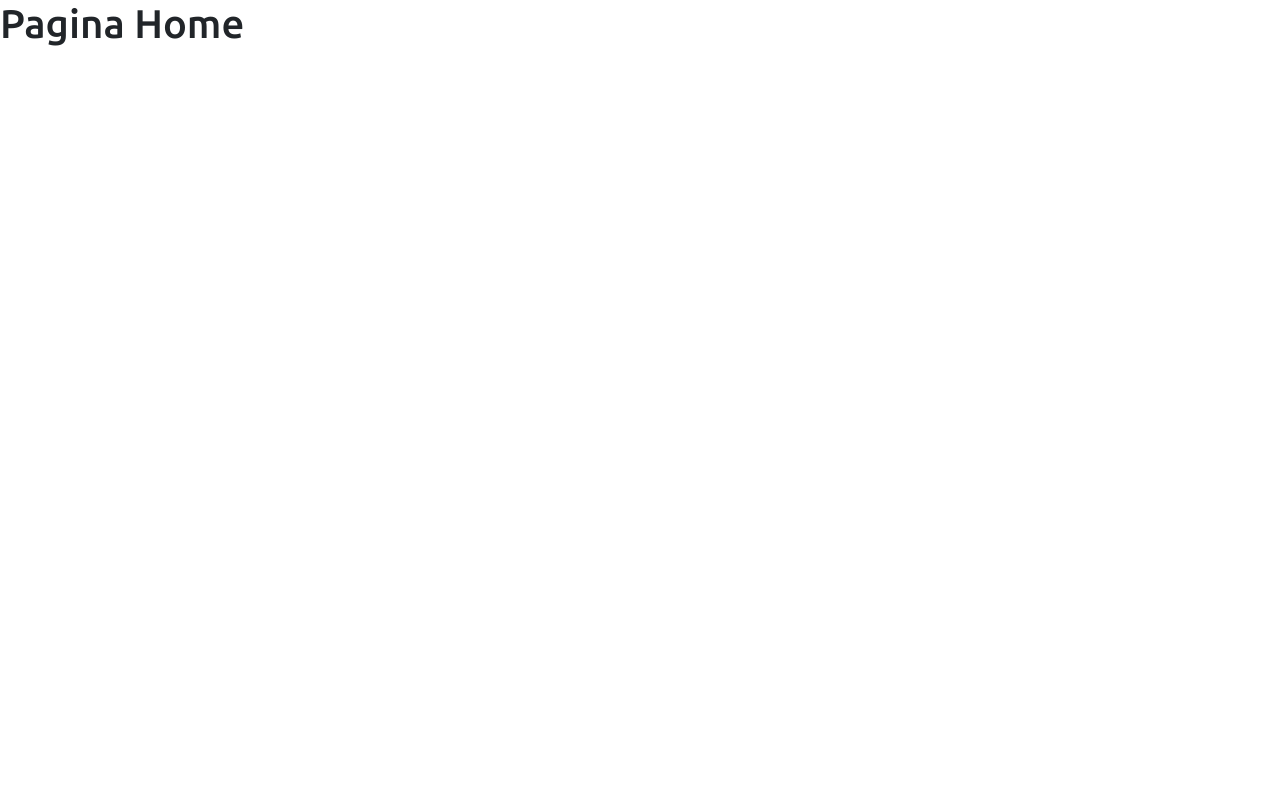
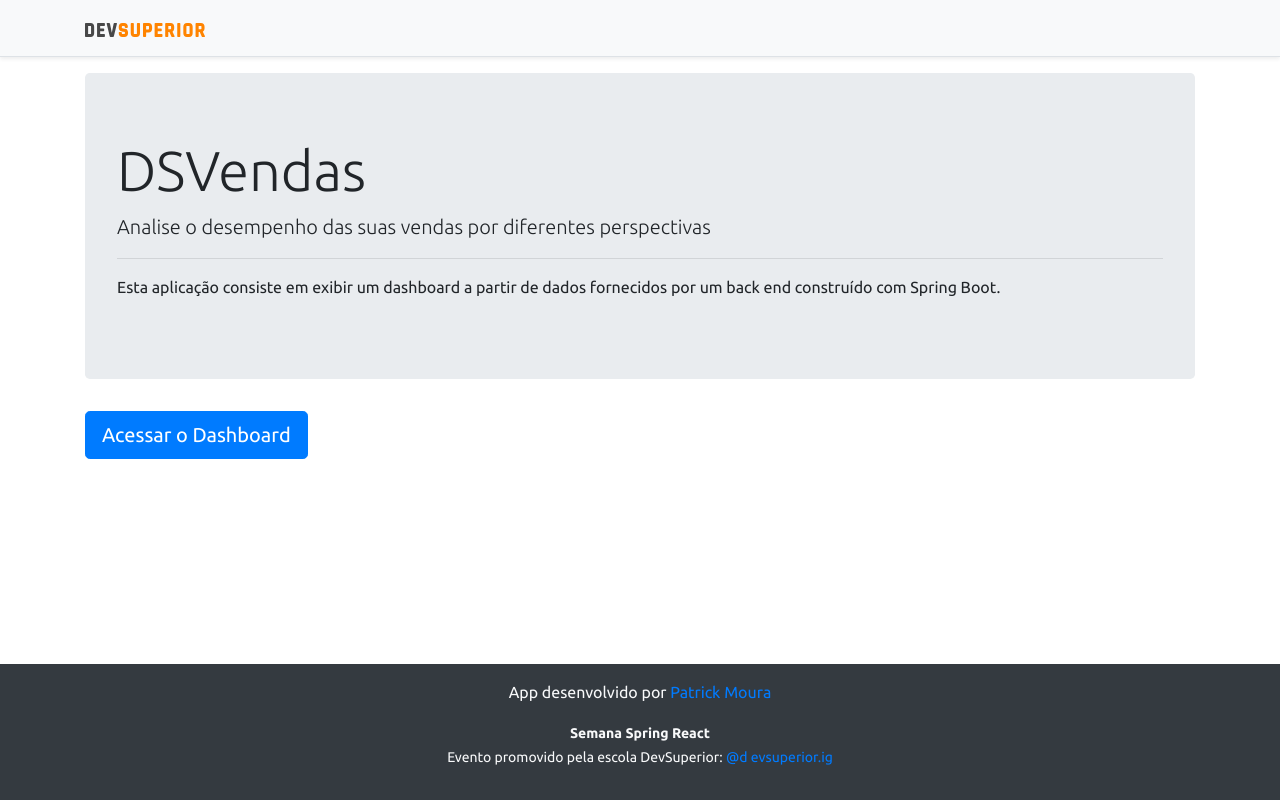
Before and after one commit to patrickmouradev/projetosds3, a React (Create React App) app in the folder frontend/: page / in a window 1280 px wide. Built offline with nearby package versions, Linux system fonts and the light colour scheme.

Commit message:
Home, navigation

```diff
--- a/frontend/src/Routes.tsx
+++ b/frontend/src/Routes.tsx
@@ -1,15 +1,15 @@
 import Dashboard from 'pages/Dashboard';
 import Home from 'pages/Home';
-import { BrowserRouter,Route,Switch } from 'react-router-dom';
+import { BrowserRouter, Route, Switch } from 'react-router-dom';
 
 const Routes = () => {
     return (
         <BrowserRouter>
             <Switch>
-            <Route path ="/" exact>
+                <Route path="/" exact>
                     <Home />
                 </Route>
-            <Route path ="/dashboard">
+                <Route path="/dashboard">
                     <Dashboard />
                 </Route>
             </Switch>
--- a/frontend/src/components/NavBar/index.tsx
+++ b/frontend/src/components/NavBar/index.tsx
@@ -1,10 +1,13 @@
 import ImgDsDark from 'assets/img/ds_dark.svg'
+import { Link } from 'react-router-dom';
 const NavBar = () => {
     return (
         <div className="d-flex flex-column flex-md-row align-items-center p-3 px-md-4 mb-3 bg-light border-bottom shadow-sm">
             <div className="container">
                 <nav className="my-2 my-md-0 mr-md-3">
-                    <img src={ImgDsDark} alt="DevSuperior" width="120" />
+                    <Link to="/">
+                        <img src={ImgDsDark} alt="DevSuperior" width="120" />
+                    </Link>
                 </nav>
             </div>
         </div>
--- a/frontend/src/pages/Home/index.tsx
+++ b/frontend/src/pages/Home/index.tsx
@@ -1,10 +1,24 @@
+import Footer from "components/Footer/indesx"
+import NavBar from "components/NavBar"
+import { Link } from "react-router-dom"
+
 const Home = () => {
     return (
-        <div >
-            <div >
-                <h1>Pagina Home</h1>
+        <>
+            <NavBar />
+            <div className="container">
+                <div className="jumbotron">
+                    <h1 className="display-4">DSVendas</h1>
+                    <p className="lead">Analise o desempenho das suas vendas por diferentes perspectivas</p>
+                    <hr />
+                    <p>Esta aplicação consiste em exibir um dashboard a partir de dados fornecidos por um back end construído com Spring Boot.</p>
+                </div>
+                <Link className="btn btn-primary btn-lg" to="/dashboard">
+                    Acessar o Dashboard
+            </Link>
             </div>
-        </div>
+            <Footer />
+        </>
     );
 }
 
```
Also changed, not shown: frontend/src/pages/Dashboard/index.tsx (indentation only). Lines whose indentation alone changed are shown as unchanged.
